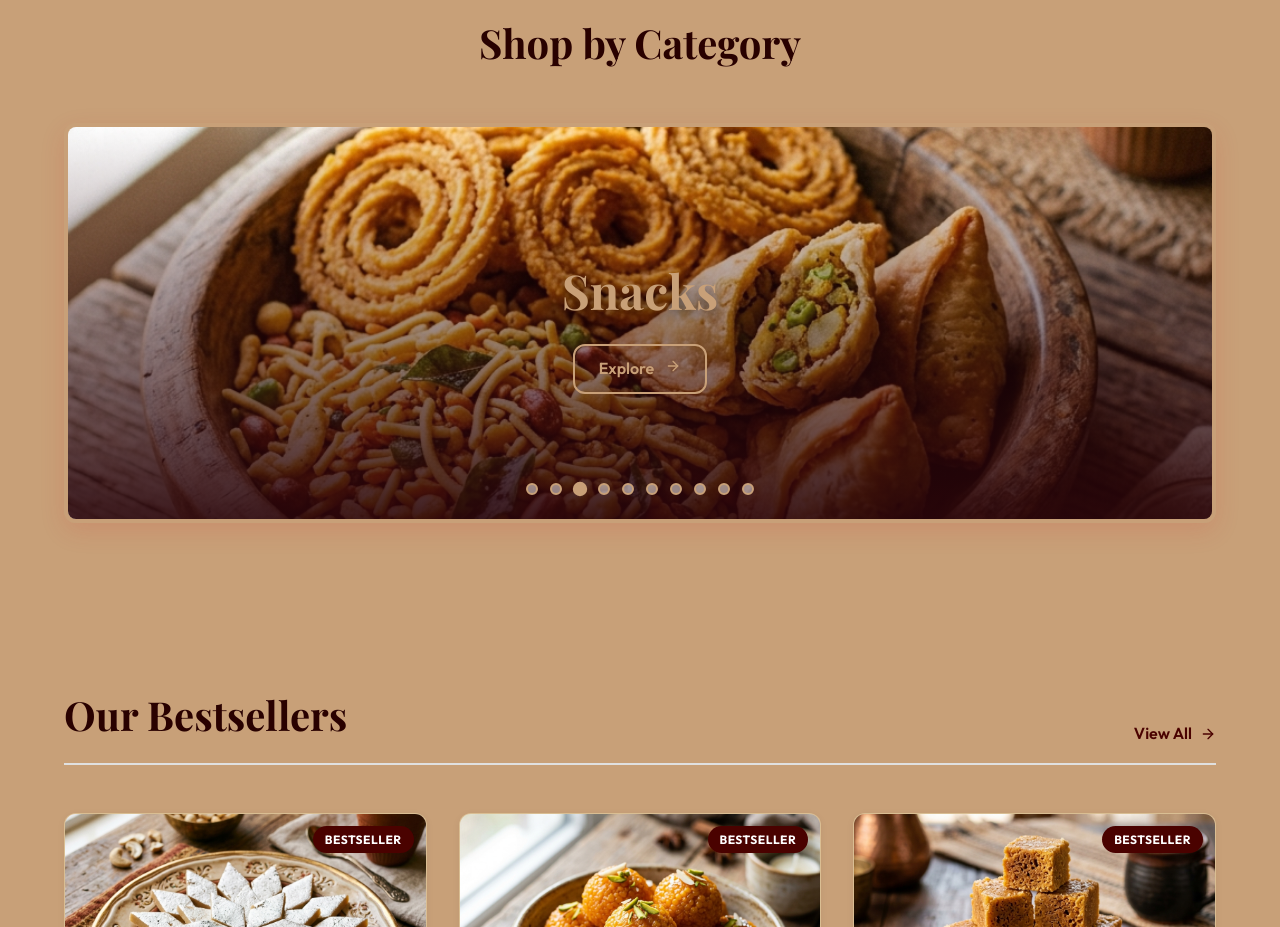
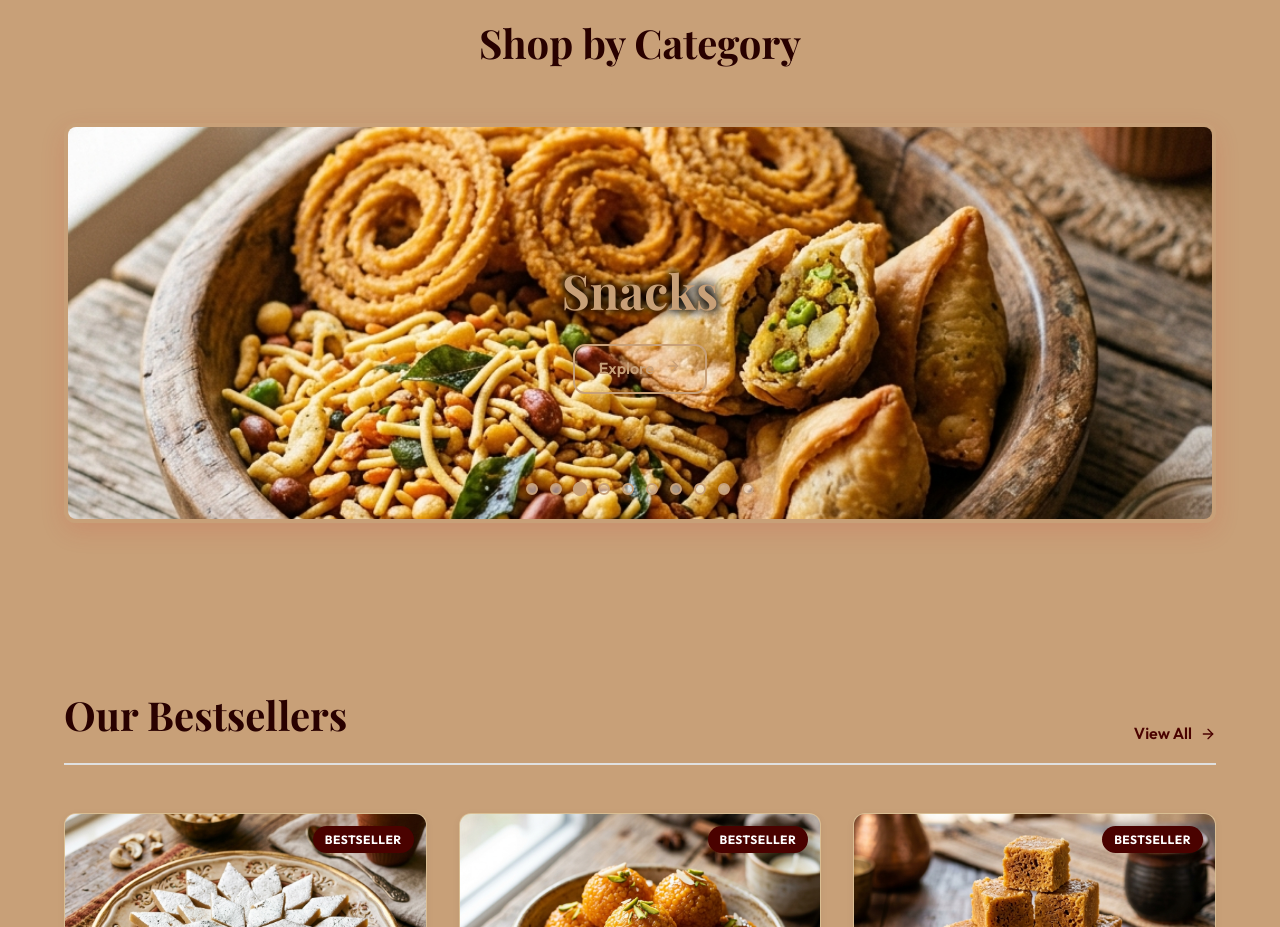
Before and after one commit to ROHITH05012005/namma-sihii-sweets, a React (Vite) app: page / in a window 1280 px wide. Shown: the part 960-1887 px from the top of the page. Built offline with nearby package versions, Linux system fonts and the light colour scheme; no server answers; the database is empty; a web font is replaced by a local one.

Commit message:
Remove slide overlay background entirely and fix location fetching bug in Checkout.jsx

```diff
--- a/src/pages/Checkout.jsx
+++ b/src/pages/Checkout.jsx
@@ -38,9 +38,9 @@ const Checkout = () => {
     navigator.geolocation.getCurrentPosition(async (position) => {
       try {
         const { latitude, longitude } = position.coords;
-        // Using Nominatim (OpenStreetMap) for free reverse geocoding
-        const response = await axios.get(`https://nominatim.openstreetmap.org/reverse?format=json&lat=${latitude}&lon=${longitude}`);
-        const data = response.data.address;
+        const response = await fetch(`https://nominatim.openstreetmap.org/reverse?format=json&lat=${latitude}&lon=${longitude}`);
+        const result = await response.json();
+        const data = result.address;
 
         setAddress({
           street: data.road || data.suburb || data.neighbourhood || '',
--- a/src/pages/Home.css
+++ b/src/pages/Home.css
@@ -107,7 +107,7 @@
 .carousel-overlay {
   position: absolute;
   inset: 0;
-  background: linear-gradient(to top, rgba(42, 5, 10, 0.9), transparent);
+  background: transparent;
   display: flex;
   flex-direction: column;
   justify-content: center;
@@ -117,7 +117,7 @@
 }
 
 .carousel-slide:hover .carousel-overlay {
-  background: linear-gradient(to top, rgba(42, 5, 10, 0.95), rgba(42, 5, 10, 0.3));
+  background: transparent;
 }
 
 .carousel-overlay h3 {
@@ -125,7 +125,7 @@
   font-family: var(--font-serif);
   font-size: 3rem;
   margin: 0;
-  text-shadow: 0 4px 12px rgba(0,0,0,0.5);
+  text-shadow: 2px 2px 8px rgba(0, 0, 0, 0.85), -2px -2px 8px rgba(0, 0, 0, 0.85), 0 0 12px rgba(0, 0, 0, 0.6);
   transform: translateY(20px);
   transition: transform 0.5s ease-out;
 }
```
